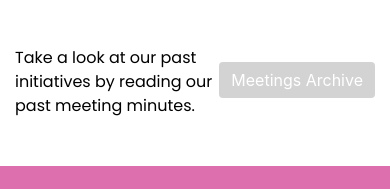
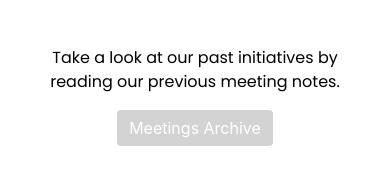
Before and after one commit to SESoc/public-website, a React (Create React App) app: page /getinvolved in a window 390 px wide. Shown: the part 1441-1630 px from the top of the page. Built offline with nearby package versions, Linux system fonts and the light colour scheme; no server answers.

Commit message:
Update archived meetings section to look better on mobile

```diff
--- a/src/components/Meetings.jsx
+++ b/src/components/Meetings.jsx
@@ -42,13 +42,13 @@ class Meetings extends Component {
           <Meeting meeting={meeting} />
         ))}
         <Row className="archive-row">
-          <Col>
-            <p className="no-bottom-space">
-              Take a look at our past initiatives by reading our past meeting
-              minutes.
+          <Col sm={12} md={9}>
+            <p className="no-bottom-space col-md-12 text-center text-md-left mb-3 mb-md-0">
+              Take a look at our past initiatives by reading our previous
+              meeting notes.
             </p>
           </Col>
-          <Col xs={5}>
+          <Col className="d-flex justify-content-center justify-content-md-end">
             <Button
               variant="secondary"
               className="archive-btn"
```
